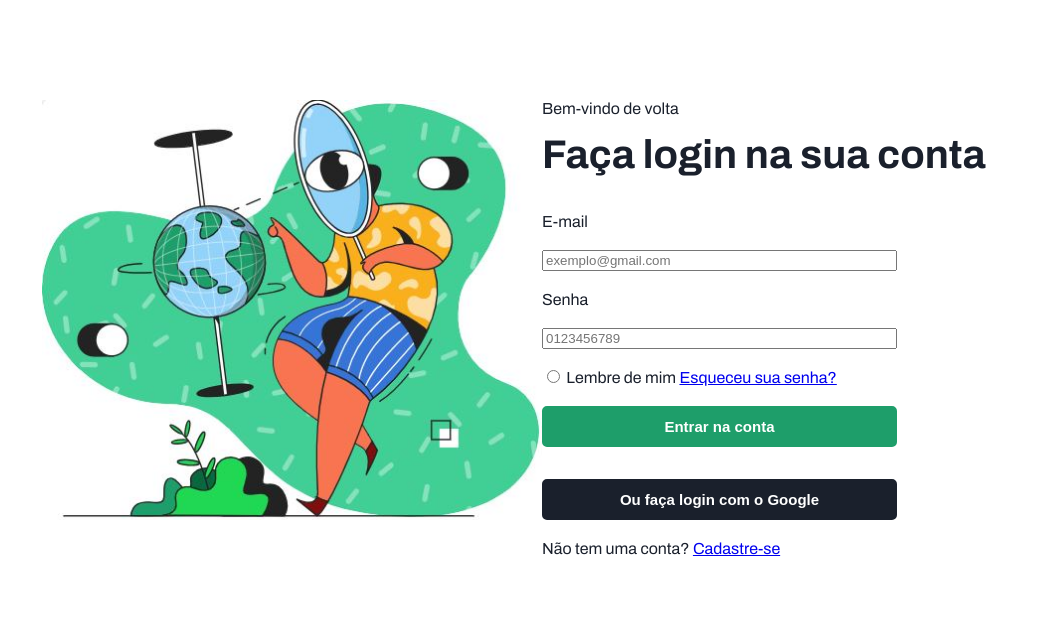
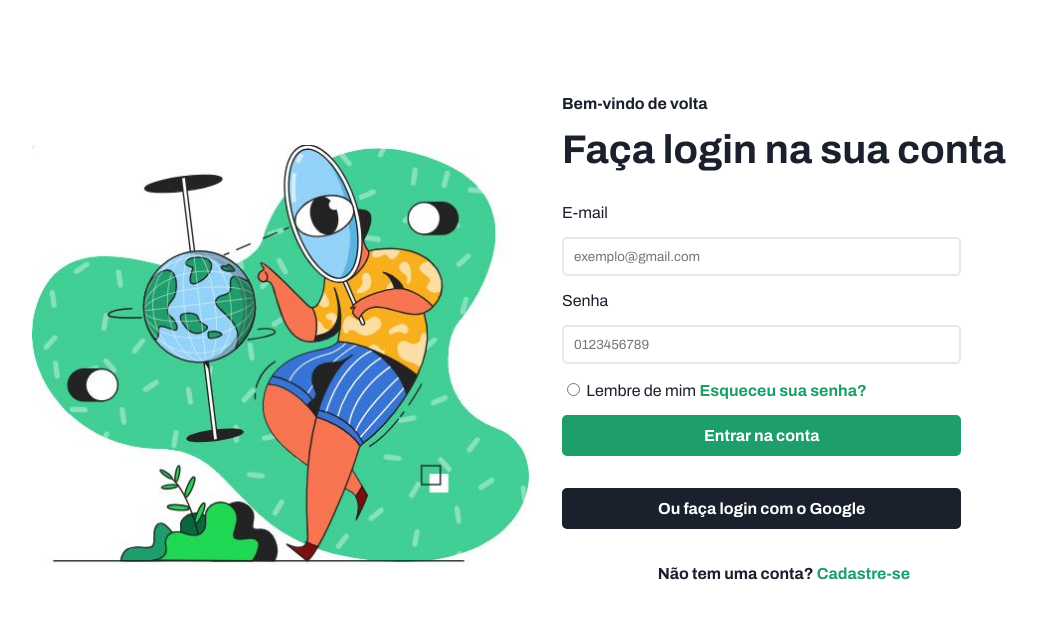
Before and after one commit to VivianaJorge/TrilhaFrontEndDesafios, a plain HTML site: page src/index.html in a window 1280 px wide. Shown: the whole page, without its empty margins (8-1045 px from the left). Drawn offline with Linux system fonts and the light colour scheme.

Commit message:
Ajustes de estilo da página

```diff
--- a/src/assets/styles/media.css
+++ b/src/assets/styles/media.css
@@ -23,8 +23,4 @@
     img{
         display: none;
     }
-
-    ul{
-        text-align: center;
-    }
 }
--- a/src/assets/styles/style.css
+++ b/src/assets/styles/style.css
@@ -4,21 +4,19 @@
   --brand-color: #1e9e6a;
 
   --dark: #1a202c;
-
   --gray-20: #656769;
   --gray-30: #e8e8e8;
   --gray-40: #f7fafc;
+  --white: #ffffff;
 
-  --white: #ffffff;
 }
 
 body {
-  background-color: var(--white);
   color:var(--dark);
   font-family: Archivo;
-  max-width: 1800px;
+  max-width: 1200px;
   margin: 0 auto;
-  padding: 50px;
+  padding: 15px;
 }
 
 main{
@@ -30,11 +28,20 @@ main{
 form{
   display: flex;
   flex-direction: column;
-  width: 80%;
+  width: 90%;
+  border-left: 20px;
+}
+
+.campo-form{
+  padding: 10px;
+  border-radius: 5px;
+  border: 2px solid var(--gray-30);
+  font-family: Archivo;
 }
 
 img{
   width: 500px;
+  align-items: center;
 }
 
 h2{
@@ -44,16 +51,16 @@ h2{
 }
 
 p{
-  line-height: 25px;
-  max-width: 500px;
   font-family: Archivo;
+  padding-bottom: auto;
 }
 
 #btn-entrar{
   border: 2px solid var(--brand-color);
   color:var(--white);
   font-weight: bold;
-  font-size: 15px;
+  font-family: Archivo;
+  font-size: 16px;
   background-color: var(--brand-color);
   padding: 10px;
   border-radius: 5px;
@@ -63,8 +70,49 @@ p{
   border: 2px solid var(--dark);
   color:var(--white);
   font-weight: bold;
-  font-size: 15px;
+  font-family: Archivo;
+  font-size: 16px;
   background-color: var(--dark);
   padding: 10px;
   border-radius: 5px;
 }
+
+article{
+  image-orientation: center;
+  align-content: center;
+
+}
+
+aside{
+  align-items: center;
+  padding: 30px;
+}
+
+span{
+  font-weight: bold;
+  font-family: Archivo;
+  font-size: 16px;
+}
+
+#cadastro{
+  padding: 20px;
+  font-weight: bold;
+  font-family: Archivo;
+  font-size: 16px;
+  text-align: center;
+}
+
+a{
+  font-family: Archivo;
+  color:var(--brand-color);
+  font-weight: bold;
+  text-decoration: none;
+}
+
+#esqueceu{
+  font-family: Archivo;
+  color:var(--brand-color);
+  font-weight: bold;
+  text-decoration: none;
+  text-align: right;
+}
--- a/src/index.html
+++ b/src/index.html
@@ -5,6 +5,7 @@
     <meta http-equiv="X-UA-Compatible" content="IE=edge">
     <meta name="viewport" content="width=device-width, initial-scale=1.0">
     <link href="./assets/styles/style.css" rel="stylesheet">
+    <link href="./assets/styles/media.css" rel="stylesheet">
     <title>Login</title>
 </head>
 <body>
@@ -17,16 +18,16 @@
             <h2>Faça login na sua conta</h2>
             <form>
                 <p>E-mail</p>
-                <input type="email" placeholder="exemplo@gmail.com">
+                <input class="campo-form" type="email" placeholder="exemplo@gmail.com">
                 <p>Senha</p>
-                <input type="password" placeholder="0123456789">
-                <p><input type="radio"> Lembre de mim <a href="#">Esqueceu sua senha?</a></p>
+                <input class="campo-form" type="password" placeholder="0123456789">
+                <p><input type="radio"> Lembre de mim <a id="esqueceu" href="#">Esqueceu sua senha?</a></p>
                 <input id="btn-entrar" type="submit" value="Entrar na conta">
                 <p></p>
-                <input id="btn-google" type="submit" value="Ou faça login com o Google">
+                <input id="btn-google" type="submit" value= "Ou faça login com o Google">
             </form>
-            <p>Não tem uma conta? <a href="#">Cadastre-se</a></p>
-        </aside>
+            <p id="cadastro">Não tem uma conta? <a href="#">Cadastre-se</a></p>
+          </aside>
     </main>
 
 </body>
```
